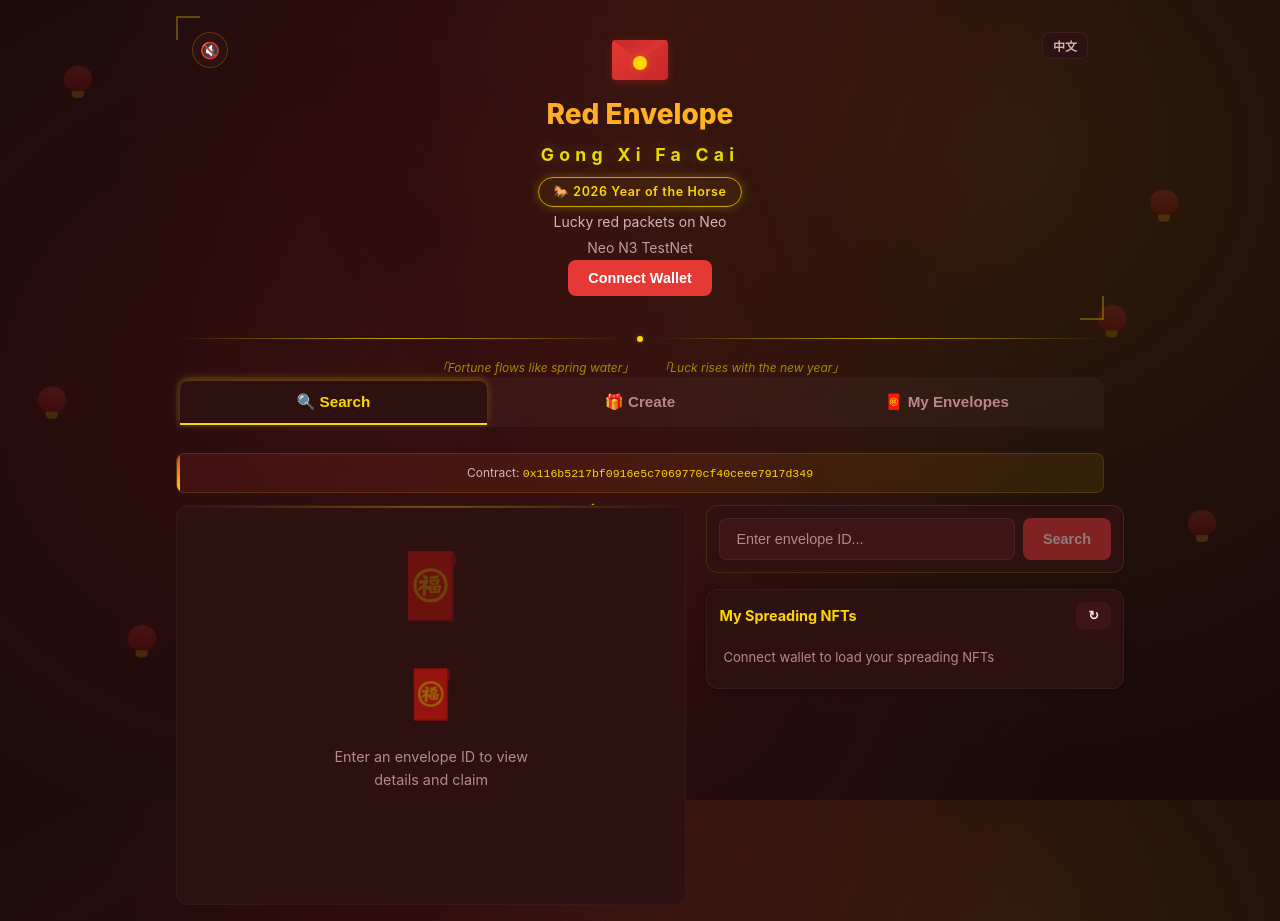
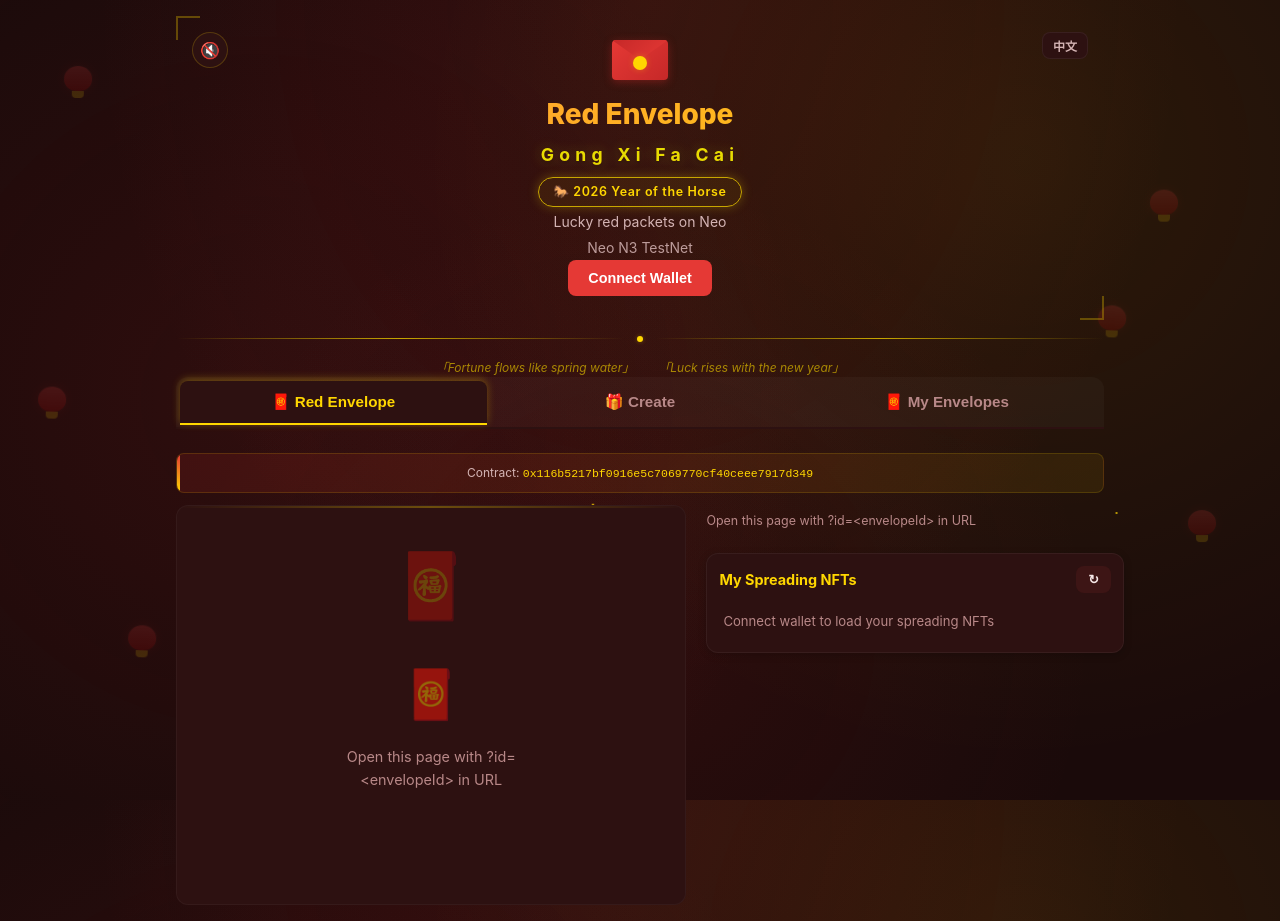
Before and after one commit to r3e-network/red-envelope, a Vue app in the folder frontend/: page / in a window 1280 px wide. Built offline with nearby package versions, Linux system fonts and the light colour scheme.

Commit message:
feat(frontend): make red envelope page URL-driven and remove search bar

```diff
--- a/frontend/src/components/SearchClaim.vue
+++ b/frontend/src/components/SearchClaim.vue
@@ -1,5 +1,5 @@
 <script setup lang="ts">
-import { computed, onMounted, ref, watch } from "vue";
+import { computed, onMounted, onUnmounted, ref, watch } from "vue";
 import { useWallet } from "@/composables/useWallet";
 import { useRedEnvelope, type EnvelopeItem } from "@/composables/useRedEnvelope";
 import { useEnvelopeHistory } from "@/composables/useEnvelopeHistory";
@@ -31,7 +31,7 @@
 } = useRedEnvelope();
 const { loading: historyLoading, history, loadHistory, clearHistory } = useEnvelopeHistory();
 
-const searchId = ref("");
+const urlEnvelopeId = ref("");
 const searching = ref(false);
 const envelope = ref<EnvelopeItem | null>(null);
 const notFound = ref(false);
@@ -112,7 +112,7 @@
   return remainingMs > 0 && remainingMs <= 6 * 60 * 60 * 1000;
 };
 
-const isValidSearchId = (val: string) => /^\d+$/.test(val) && Number(val) > 0;
+const isValidEnvelopeId = (val: string) => /^\d+$/.test(val) && Number(val) > 0;
 
 const ensureConnected = async (): Promise<boolean> => {
   if (connected.value) return true;
@@ -125,24 +125,30 @@
   }
 };
 
-const handleSearch = async () => {
-  const id = searchId.value.trim();
-  if (!id || !isValidSearchId(id)) return;
+const readEnvelopeIdFromUrl = (): string => new URLSearchParams(window.location.search).get("id")?.trim() || "";
 
-  searching.value = true;
+const loadEnvelopeFromUrl = async () => {
+  const id = readEnvelopeIdFromUrl();
+  urlEnvelopeId.value = id;
   notFound.value = false;
   envelope.value = null;
   status.value = null;
   clearHistory();
 
+  if (!id) {
+    return;
+  }
+
+  if (!isValidEnvelopeId(id)) {
+    status.value = { msg: t("invalidUrlEnvelopeId"), type: "error" };
+    return;
+  }
+
+  searching.value = true;
   try {
     const result = await fetchEnvelopeState(id);
     if (result) {
       envelope.value = result;
-      // Sync URL so the link is shareable
-      const url = new URL(window.location.href);
-      url.searchParams.set("id", id);
-      window.history.replaceState({}, "", url.toString());
       // Auto-load claim history for pool envelopes (use claimedCount, not openedCount)
       loadHistory(id, result.envelopeType, result.claimedCount);
     } else {
@@ -289,18 +295,21 @@
   await refreshWalletSpreadingList();
 };
 
-// Auto-search if URL contains ?id=
+const handlePopState = () => {
+  void loadEnvelopeFromUrl();
+};
+
 onMounted(() => {
-  const params = new URLSearchParams(window.location.search);
-  const urlId = params.get("id")?.trim();
-  if (urlId) {
-    searchId.value = urlId;
-    handleSearch();
-  }
+  loadEnvelopeFromUrl();
+  window.addEventListener("popstate", handlePopState);
 
   if (connected.value) {
     refreshWalletSpreadingList();
   }
+});
+
+onUnmounted(() => {
+  window.removeEventListener("popstate", handlePopState);
 });
 
 watch(connected, (isConnected) => {
@@ -329,30 +338,14 @@
 
       <div v-else class="search-empty">
         <div class="search-empty-icon">🧧</div>
-        <div class="search-empty-text">{{ t("searchPrompt") }}</div>
+        <div class="search-empty-text">{{ t("urlEnvelopePrompt") }}</div>
       </div>
     </div>
 
-    <!-- RIGHT PANEL: Search + Actions -->
+    <!-- RIGHT PANEL: URL envelope + Actions -->
     <div class="panel-right">
-      <!-- Search bar -->
-      <div class="search-bar" role="search">
-        <input
-          v-model="searchId"
-          type="text"
-          inputmode="numeric"
-          :placeholder="t('searchPlaceholder')"
-          :aria-label="t('searchPlaceholder')"
-          class="input"
-          @keyup.enter="handleSearch"
-        />
-        <button
-          class="btn btn-primary"
-          :disabled="!searchId.trim() || !isValidSearchId(searchId.trim()) || searching"
-          @click="handleSearch"
-        >
-          {{ t("searchButton") }}
-        </button>
+      <div class="section-hint">
+        {{ urlEnvelopeId ? t("urlEnvelopeId", urlEnvelopeId) : t("urlEnvelopePrompt") }}
       </div>
 
       <div class="wallet-spreading-card">
--- a/frontend/src/locale/messages.ts
+++ b/frontend/src/locale/messages.ts
@@ -2,7 +2,7 @@
   // ── App Shell ─────────────────────────────────────
   title: { en: "Red Envelope", zh: "红包" },
   subtitle: { en: "Lucky red packets on Neo", zh: "Neo 链上幸运红包" },
-  searchTab: { en: "🔍 Search", zh: "🔍 搜索" },
+  searchTab: { en: "🧧 Red Envelope", zh: "🧧 红包" },
   createTab: { en: "🎁 Create", zh: "🎁 创建" },
   myTab: { en: "🧧 My Envelopes", zh: "🧧 我的红包" },
   connectWallet: { en: "Connect Wallet", zh: "连接钱包" },
@@ -181,7 +181,10 @@
   searchButton: { en: "Search", zh: "搜索" },
   searchPrompt: { en: "Enter an envelope ID to view details and claim", zh: "输入红包 ID 查看详情并领取" },
   notFound: { en: "Envelope not found", zh: "未找到红包" },
-  notFoundHint: { en: "Check the ID and try again", zh: "请检查 ID 后重试" },
+  notFoundHint: { en: "Check the URL id parameter and try again", zh: "请检查 URL 中的 id 参数后重试" },
+  urlEnvelopePrompt: { en: "Open this page with ?id=<envelopeId> in URL", zh: "请通过 URL 参数 ?id=<红包ID> 打开本页" },
+  urlEnvelopeId: { en: "URL envelope id: #{0}", zh: "当前 URL 红包 ID：#{0}" },
+  invalidUrlEnvelopeId: { en: "Invalid URL id parameter", zh: "URL 中的 id 参数无效" },
   claimButton: { en: "🧧 Claim", zh: "🧧 领取" },
   claiming: { en: "Claiming...", zh: "领取中..." },
   searching: { en: "Searching...", zh: "搜索中..." },
```
